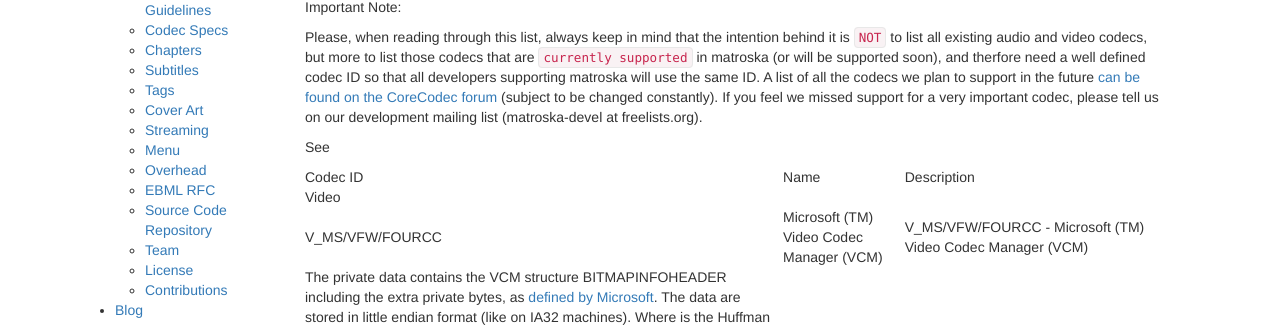
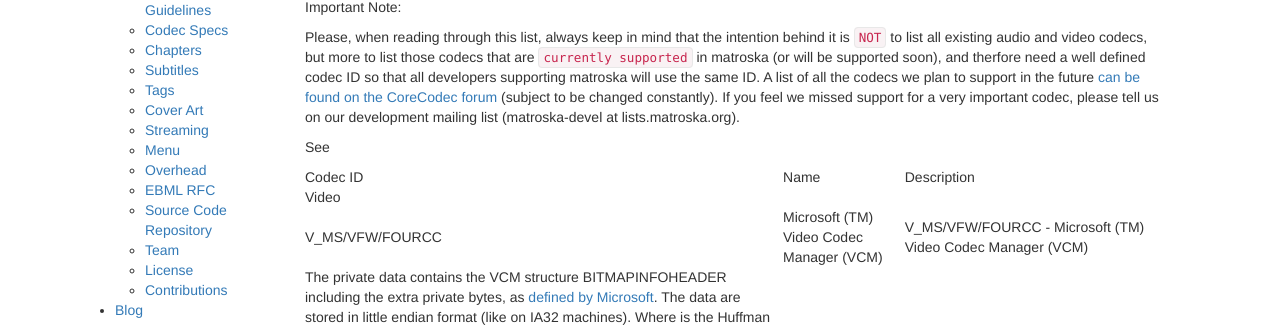
Before and after one commit to ietf-wg-cellar/matroska-specification, a Jekyll site: the page built from codec_specs.md, in a window 1280 px wide and 900 px high. Shown: the part 345-672 px from the top of the window. Built offline with Jekyll 4.4.1, drawn with Linux system fonts in a browser that asks for light colours.

Commit message:
fix address of matroska-devel mailing list
See #36.

```diff
--- a/codec_specs.md
+++ b/codec_specs.md
@@ -14,7 +14,7 @@ Each of these elements contain the same kind of data. And these data depend on t
 
 Important Note:
 
-Please, when reading through this list, always keep in mind that the intention behind it is `NOT` to list all existing audio and video codecs, but more to list those codecs that are `currently supported` in matroska (or will be supported soon), and therfore need a well defined codec ID so that all developers supporting matroska will use the same ID. A list of all the codecs we plan to support in the future [can be found on the CoreCodec forum](http://www.corecodec.com/modules.php?op=modload&amp;name=PNphpBB2&amp;file=viewtopic&amp;t=227) (subject to be changed constantly). If you feel we missed support for a very important codec, please tell us on our development mailing list (matroska-devel at freelists.org).
+Please, when reading through this list, always keep in mind that the intention behind it is `NOT` to list all existing audio and video codecs, but more to list those codecs that are `currently supported` in matroska (or will be supported soon), and therfore need a well defined codec ID so that all developers supporting matroska will use the same ID. A list of all the codecs we plan to support in the future [can be found on the CoreCodec forum](http://www.corecodec.com/modules.php?op=modload&amp;name=PNphpBB2&amp;file=viewtopic&amp;t=227) (subject to be changed constantly). If you feel we missed support for a very important codec, please tell us on our development mailing list (matroska-devel at lists.matroska.org).
 
 See
 
```
